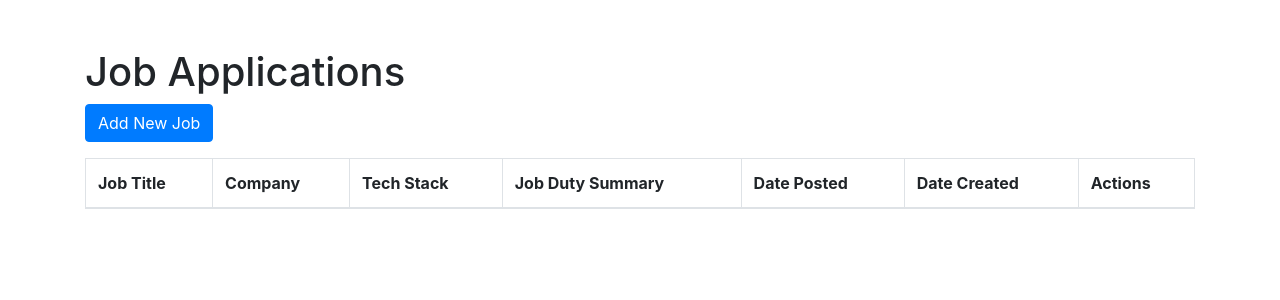
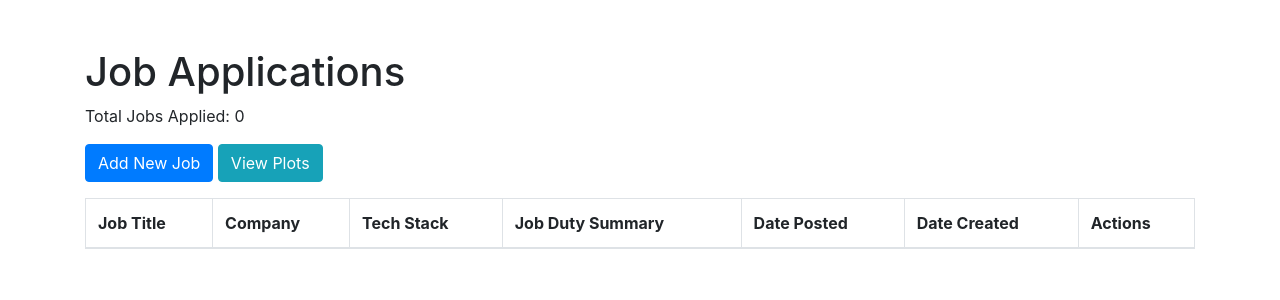
Before and after one commit to BakeryDragon/job-application, a Flask app: page / in a window 1280 px wide. Shown: the top 300 px of the page. Run offline with Flask 3, Linux system fonts and the light colour scheme; data that the repository does not hold is empty; some libraries are stand-ins or nearby versions.

Commit message:
add plots

```diff
--- a/app.py
+++ b/app.py
@@ -1,17 +1,20 @@
+import base64
+import io
 import json
 import os
 import re
 import sqlite3
+from typing import List, Optional
 
+import matplotlib.pyplot as plt
 import openai
 from docx import Document
 from dotenv import load_dotenv
-from flask import Flask, redirect, render_template, request, url_for
+from flask import Flask, Response, redirect, render_template, request, url_for
 from fpdf import FPDF
 from openai import OpenAI
 from pdfminer.high_level import extract_text
 from pydantic import BaseModel, Field
-from typing import List, Optional
 
 from prompt import COVER_LETTER_PROMPT, JOB_DESCRIPTION_PROMPT
 
@@ -183,9 +186,7 @@ def add_event():
         company_name = job_event.company_name
         cover_letter = job_event.cover_letter
         tech_stack = (
-            ",".join(job_event.tech_stack)
-            if job_event.tech_stack
-            else None
+            ",".join(job_event.tech_stack) if job_event.tech_stack else None
         )  # Convert list to comma-separated string or set to None
         job_duty_summary = job_event.job_duty_summary
         date_posted = job_event.date_posted
@@ -223,7 +224,8 @@ def index():
     job_events = query_db(
         "SELECT id, job_title, company_name, tech_stack, job_duty_summary, date_posted, date_created FROM job_events"
     )
-    return render_template("index.html", job_events=job_events)
+    total_jobs = len(job_events)
+    return render_template("index.html", job_events=job_events, total_jobs=total_jobs)
 
 
 # Route to fetch and display a specific cover letter
@@ -242,6 +244,70 @@ def delete_event(event_id):
     return redirect(url_for("index"))
 
 
+# Function to generate the plots
+def generate_plots():
+    with sqlite3.connect(DATABASE) as conn:
+        cursor = conn.cursor()
+
+        # Query to get the total amount of jobs applied grouped by days
+        cursor.execute(
+            """
+            SELECT date(date_created), COUNT(*)
+            FROM job_events
+            GROUP BY date(date_created)
+        """
+        )
+        jobs_by_day = cursor.fetchall()
+
+        # Query to get the breakdown of amount jobs applied by company
+        cursor.execute(
+            """
+            SELECT company_name, COUNT(*)
+            FROM job_events
+            GROUP BY company_name
+        """
+        )
+        jobs_by_company = cursor.fetchall()
+
+    # Plot total amount of jobs applied grouped by days
+    dates, counts = zip(*jobs_by_day)
+    plt.figure(figsize=(10, 5))
+    plt.plot(dates, counts, marker="o")
+    plt.title("Total Jobs Applied by Day")
+    plt.xlabel("Date")
+    plt.ylabel("Number of Jobs")
+    plt.xticks(rotation=45)
+    plt.tight_layout()
+    img1 = io.BytesIO()
+    plt.savefig(img1, format="png")
+    img1.seek(0)
+    img1_base64 = base64.b64encode(img1.getvalue()).decode()
+
+    # Plot breakdown of amount jobs applied by company
+    companies, counts = zip(*jobs_by_company)
+    plt.figure(figsize=(10, 5))
+    plt.bar(companies, counts)
+    plt.title("Jobs Applied by Company")
+    plt.xlabel("Company")
+    plt.ylabel("Number of Jobs")
+    plt.xticks(rotation=45)
+    plt.tight_layout()
+    img2 = io.BytesIO()
+    plt.savefig(img2, format="png")
+    img2.seek(0)
+    img2_base64 = base64.b64encode(img2.getvalue()).decode()
+
+    return img1_base64, img2_base64
+
+
+@app.route("/plots")
+def plots():
+    img1_base64, img2_base64 = generate_plots()
+    return render_template(
+        "plots.html", img1_base64=img1_base64, img2_base64=img2_base64
+    )
+
+
 if __name__ == "__main__":
     init_db()
     app.run(debug=True)
--- a/templates/index.html
+++ b/templates/index.html
@@ -49,7 +49,9 @@
   <body>
     <div class="container">
       <h1 class="mt-5">Job Applications</h1>
+      <p>Total Jobs Applied: {{ total_jobs }}</p>
       <a href="{{ url_for('add_event') }}" class="btn btn-primary mb-3">Add New Job</a>
+      <a href="{{ url_for('plots') }}" class="btn btn-info mb-3">View Plots</a>
       <table class="table table-bordered">
         <thead>
           <tr>
```
Also changed, not shown: templates/plots.html (added, +25 -0 lines).
